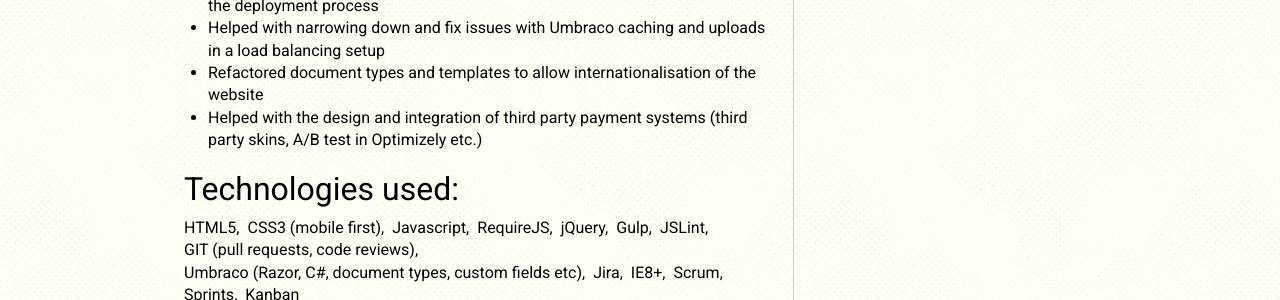
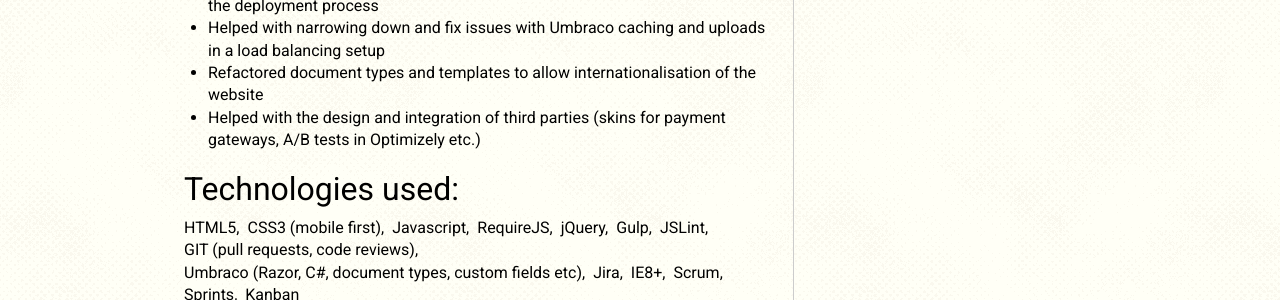
Before and after one commit to efidiles/efidiles.github.io, a Jekyll site: the page built from _posts/work/2015-07-15-worldremit-website.md, in a window 1280 px wide and 900 px high, scrolled down 631 px. Shown: the part 152-452 px from the top of the window. Built offline with Jekyll 4.4.1, drawn with Linux system fonts in a browser that asks for light colours; nearby versions of some CDN libraries; Markdown is read by kramdown in place of the engine named in the settings.

Commit message:
Copy tweaks

```diff
--- a/_posts/work/2015-07-15-worldremit-website.md
+++ b/_posts/work/2015-07-15-worldremit-website.md
@@ -45,4 +45,4 @@
 - Refactored backend and frontend code to help with versioning and simplifying the deployment process
 - Helped with narrowing down and fix issues with Umbraco caching and uploads in a load balancing setup
 - Refactored document types and templates to allow internationalisation of the website
-- Helped with the design and integration of third party payment systems (third party skins, A/B test in Optimizely etc.)
+- Helped with the design and integration of third parties (skins for payment gateways, A/B tests in Optimizely etc.)
```
